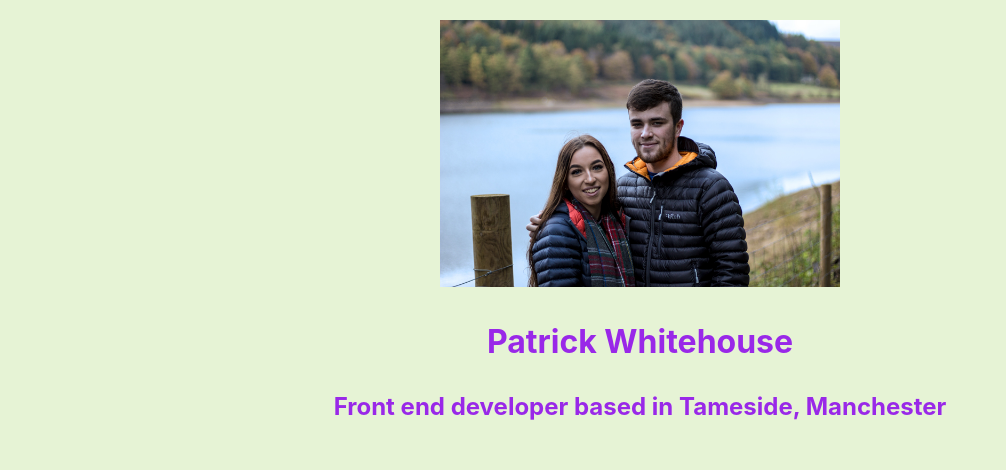
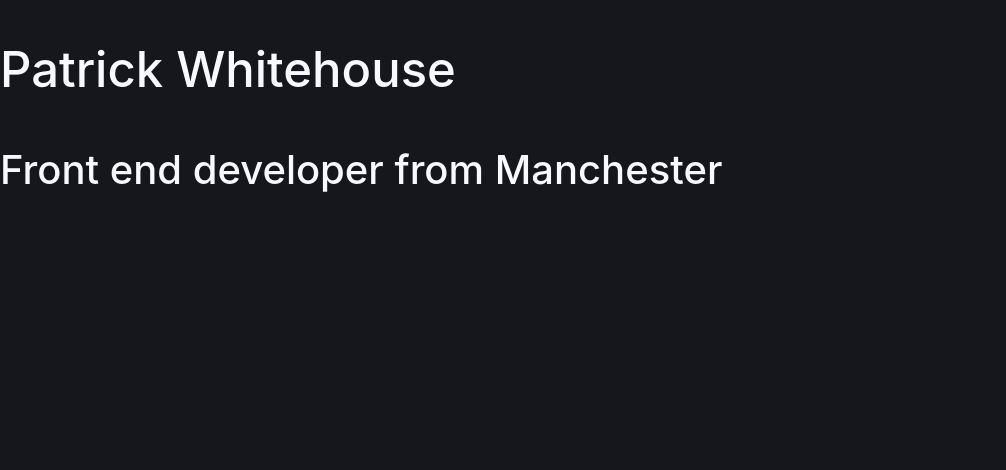
Before and after one commit to PatrickWhitehouse/PatrickWhitehouse.github.io, a website: page index.html in a window 1280 px wide. Shown: the whole page, without its empty margins (0-1006 px from the left). Drawn offline with Linux system fonts and the light colour scheme; a web font is replaced by a local one.

Commit message:
inital commit, set up variables fonts etc.

```diff
--- a/index.html
+++ b/index.html
@@ -1,26 +1,14 @@
 <!DOCTYPE html>
 <html lang="en">
-
 <head>
     <meta charset="UTF-8">
     <meta name="viewport" content="width=device-width, initial-scale=1.0">
     <meta http-equiv="X-UA-Compatible" content="ie=edge">
     <title>Patrick Whitehouse</title>
-    <link rel="stylesheet" href="css/styles.css">
+    <link rel="stylesheet" href="./css/styles.css">
 </head>
-
 <body>
-    <section class="intro">
-        <div class="wrapper">
-            <div>
-                <img src="img/me-and-beth.jpg" alt="Patrick and his girlfriend, Beth">
-            </div>
-            <div>
-                <h1>Patrick Whitehouse</h1>
-                <h2>Front end developer based in Tameside, Manchester</h2>
-            </div>
-        </div>
-    </section>
+    <h1>Patrick Whitehouse</h1>
+    <h2>Front end developer from Manchester</h2>
 </body>
-
 </html>
--- a/scss/_variables.scss
+++ b/scss/_variables.scss
@@ -1,15 +1,39 @@
 /* Fonts */
-
+@import url('https://rsms.me/inter/inter.css');
 $font: -apple-system, BlinkMacSystemFont, "Segoe UI", Roboto, Helvetica, Arial, sans-serif, "Apple Color Emoji", "Segoe UI Emoji", "Segoe UI Symbol";
 
+/* Colours */
+$d-blue: #16161D;
+$blue: #28293F;
+$l-blue: #7689F3;
+$off-white: #F8F8FF;
+$white: white;
 
-/* Colours */
 
-$purple: #9928e8;
-$spring: #e6f3d5;
+/* Font Sizes */
+$base: 16px;
+$fs-medium: ceil($base * 1.56);
+$fs-large: ceil($base * 2.441);
+$fs-xlarge: ceil($base * 3.052);
 
-/* Spacers */
+h1{
+    font-size: $fs-xlarge;
+}
 
-$spacer1: 10px;
-$spacer2: 20px;
-$spacer3: 30px;
+h2{
+    font-size: $fs-large;
+}
+
+h3{
+    font-size: $fs-medium;
+}
+
+h1,h2,h3,h4,h5,h6{
+    font-weight: 500;
+}
+
+/* Breakpoints */
+
+$s-small: 360px;
+$s-medium: 768px;
+$s-large: 1280px;
--- a/scss/styles.scss
+++ b/scss/styles.scss
@@ -1,52 +1,22 @@
 @import 'reset';
 @import 'variables';
 
-html, *, *:after{
-    box-sizing: border-box;
+body{
+    font-family: 'Inter', sans-serif;
+    background-color: $d-blue;
+    color: $off-white;
+    font-size: 16px;
+    line-height: 1.5;
+    font-weight: 400;
 }
-body{
-    font-family: $font;
-    font-weight: 400;
-    line-height: 1.6;
-    background-color: $spring;
-    color: $purple;
+
+@supports (font-variation-settings: normal) {
+    html {
+        font-family: 'Inter var', sans-serif;
+    }
 }
 
 img{
+    width: 100%;
     max-width: 100%;
-    height: auto;
 }
-
-.wrapper{
-    max-width: 960px;
-    margin: 0 auto;
-    padding: $spacer2;
-    &:after{
-        display: table;
-        content: "";
-        clear: both;
-    }
-
-}
-
-.float-50{
-    float: left;
-    width: 50%;
-    padding: $spacer1;
-
-    &:after{
-        display: table;
-        content: "";
-        clear: both;
-    }
-}
-
-/* Intro section */
-
-section.intro{
-    text-align: center;
-    img{
-        max-width: 400px;
-        width: 100%;
-    }
-}
```
Also changed, not shown: css/styles.css, img/me-and-beth.jpg (deleted), 2 other files.
